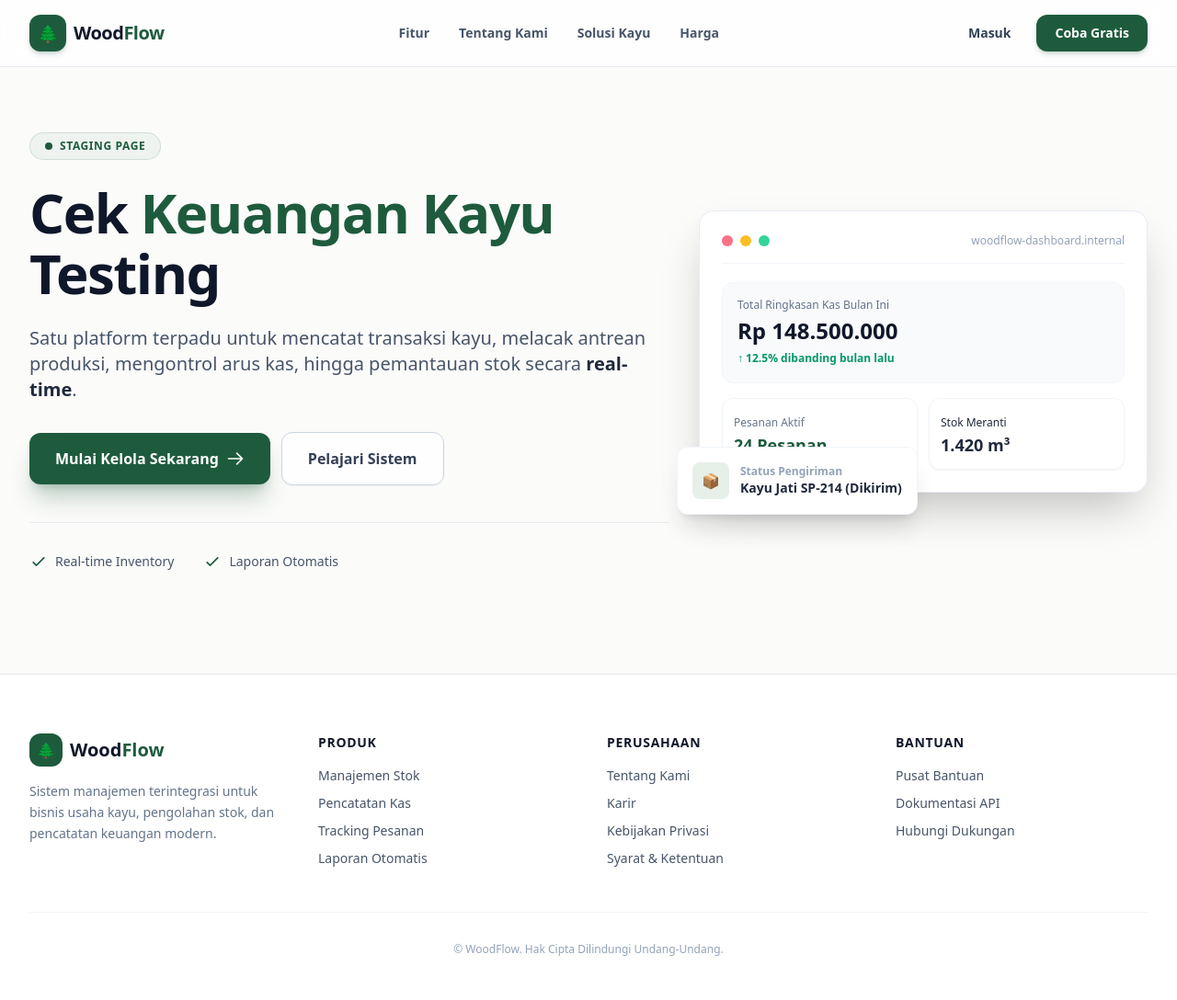
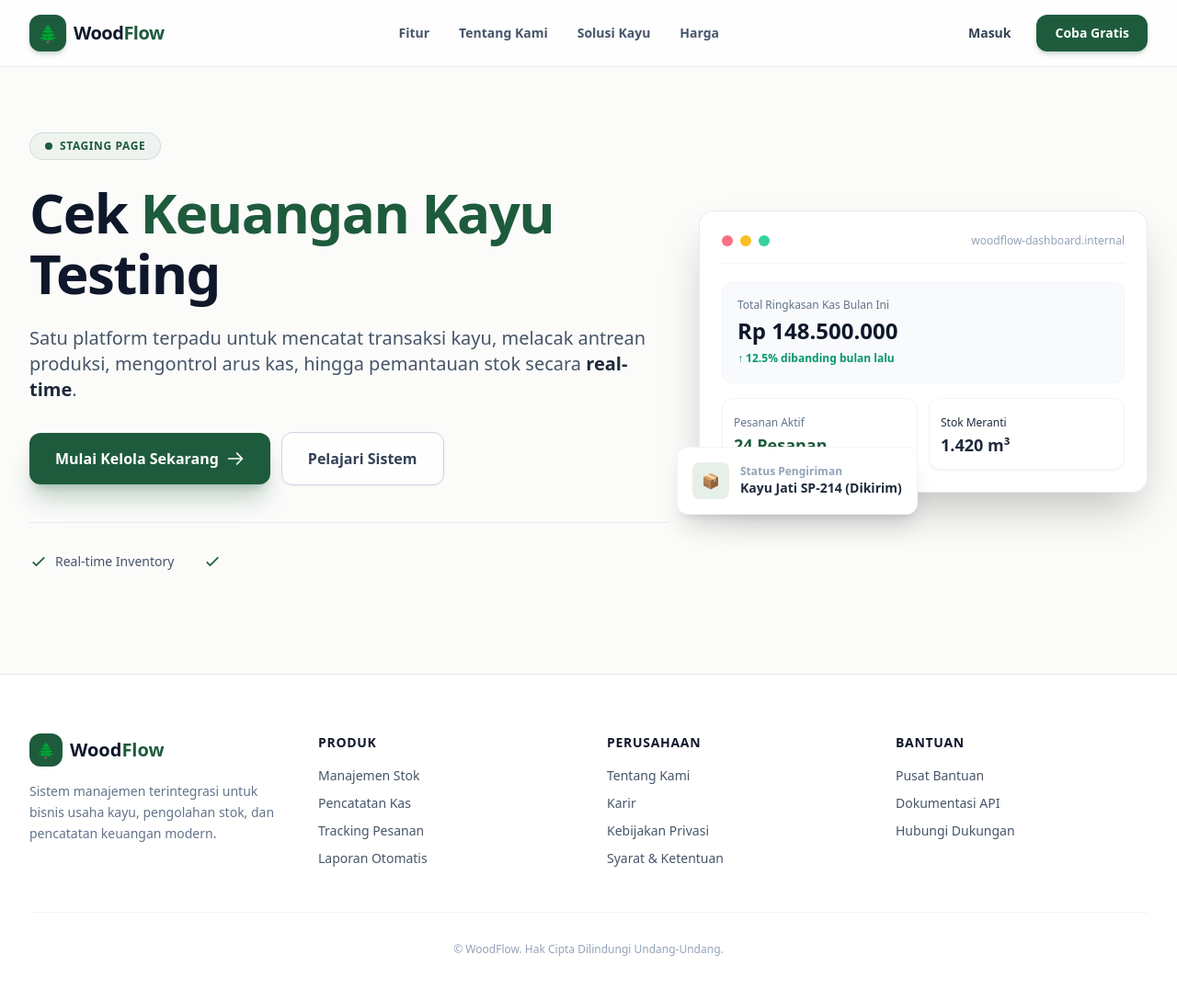
Before and after one commit to si-deltapyy/erp-dipantara, a Laravel app: page / in a window 1280 px wide. Shown: the top 1088 px of the page at 92% size. Run offline with Laravel 12, Linux system fonts and the light colour scheme; style sheets or scripts are compiled from the project's sources; parts of the project's set-up code (start-up, migrations or seed data) failed here and were passed over; some libraries are stand-ins or nearby versions.

Commit message:
Update Landing.vue

```diff
--- a/resources/js/Pages/Landing.vue
+++ b/resources/js/Pages/Landing.vue
@@ -56,7 +56,7 @@ import MainLayout from '@/Layouts/MainLayout.vue';
                             </div>
                             <div class="flex items-center gap-2">
                                 <svg class="h-5 w-5 text-[#1e5b3d]" fill="none" stroke="currentColor" viewBox="0 0 24 24"><path stroke-linecap="round" stroke-linejoin="round" stroke-width="2" d="M5 13l4 4L19 7"/></svg>
-                                <span>Laporan Otomatis</span>
+                                <span></span>
                             </div>
                         </div>
                     </div>
```
